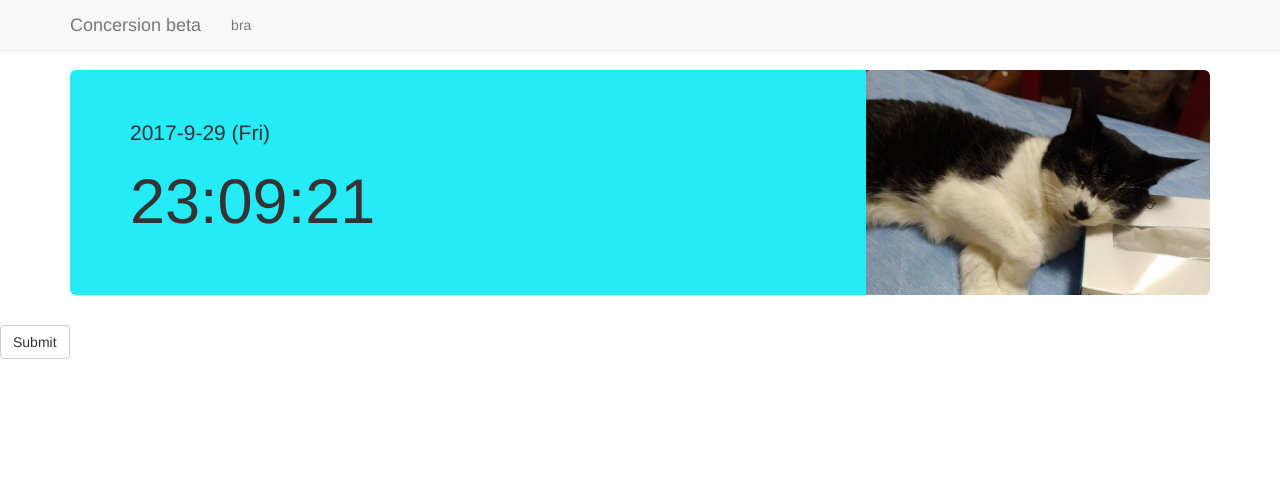
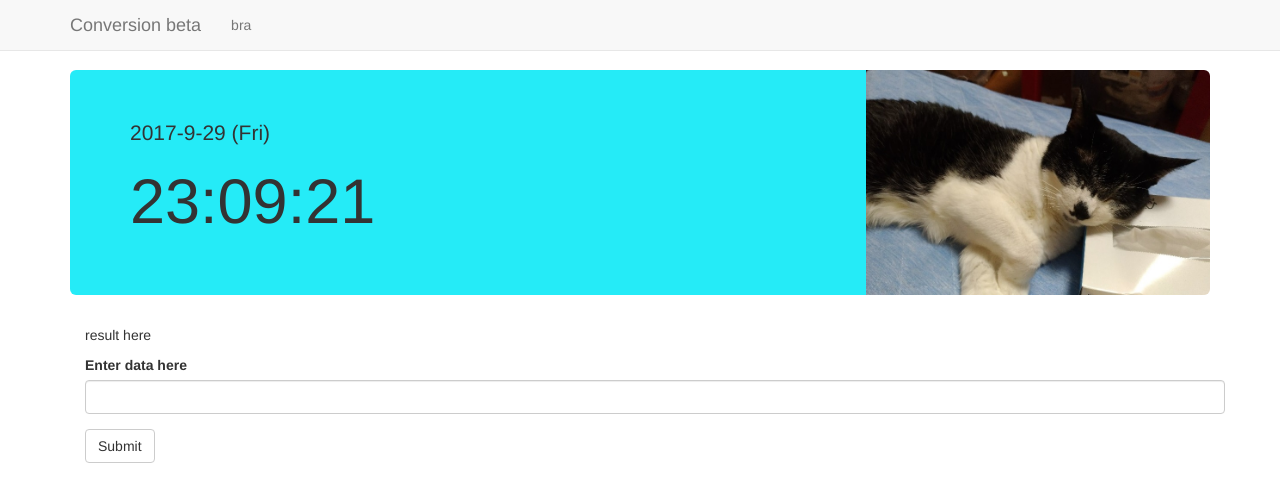
Before and after one commit to KeithCCC/Conversion, a Flask app: page / in a window 1280 px wide. Shown: the top 502 px of the page. Run offline with Flask 2, Linux system fonts and the light colour scheme; some libraries are stand-ins or nearby versions.

Commit message:
flask framework

```diff
--- a/main.py
+++ b/main.py
@@ -4,6 +4,7 @@
 from wtforms.validators import Required
 from flask_bootstrap import Bootstrap
 from flask_wtf import Form
+from wtforms import validators
 
 app = Flask(__name__)
 
@@ -11,12 +12,20 @@
 Bootstrap(app)
 
 class mainform(Form):
+    Entry  = StringField('Enter data here', [validators.required()])
     submit = SubmitField('Submit')
 
-@app.route("/")
+@app.route("/", methods=['GET', 'POST'])
 def index():
     form = mainform()
-    return render_template('index.html', form=form)
+    result_text='result here'
+    if form.validate_on_submit():
+        return redirect('/success')
+    return render_template('index.html', form=form, result=result_text)
+
+@app.route("/success")
+def Success():
+    return 'Success'
 
 if __name__ == '__main__':
     app.run(debug=True)
--- a/templates/index.html
+++ b/templates/index.html
@@ -1,17 +1,7 @@
-{% extends "bootstrap/base.html" %}
-{% import "bootstrap/wtf.html" as wtf %}
-{% block title %}Global time{% endblock %}
-
-{% block head %}
-<meta name="viewport" content="width=device-width, initial-scale=1">
-
-{% block styles %}
-{{super()}}
-<link rel="stylesheet" href="{{url_for('.static', filename='mystyle.css')}}">
-{% endblock %}
-{% endblock %}
-
-{% block content %}
+{% extends "bootstrap/base.html" %} {% import "bootstrap/wtf.html" as wtf %} {% block title %}Global time{% endblock %} {%
+block head %}
+<meta name="viewport" content="width=device-width, initial-scale=1"> {% block styles %} {{super()}}
+<link rel="stylesheet" href="{{url_for('.static', filename='mystyle.css')}}"> {% endblock %} {% endblock %} {% block content %}
 
 <body onload="TodayDate()" style="padding-top: 70px;">
     <nav class="navbar navbar-default navbar-fixed-top">
@@ -24,7 +14,7 @@
               <span class="icon-bar"></span>
               <span class="icon-bar"></span>
             </button>
-                <a class="navbar-brand" href="#">Concersion beta</a>
+                <a class="navbar-brand" href="#">Conversion beta</a>
             </div>
             <div id="navbar" class="navbar-collapse collapse">
                 <ul class="nav navbar-nav">
@@ -42,11 +32,14 @@
         </div>
 
         <div class="container">
-            </div>
+
+
+            <p id="result">{{result}}</p>
+
+            {{ form.hidden_tag() }} {{ wtf.quick_form(form) }}
+
+
         </div>
-        {{ form.hidden_tag() }}
-
-        {{ wtf.quick_form(form) }}
     </div>
     <!-- /container -->
 
```
